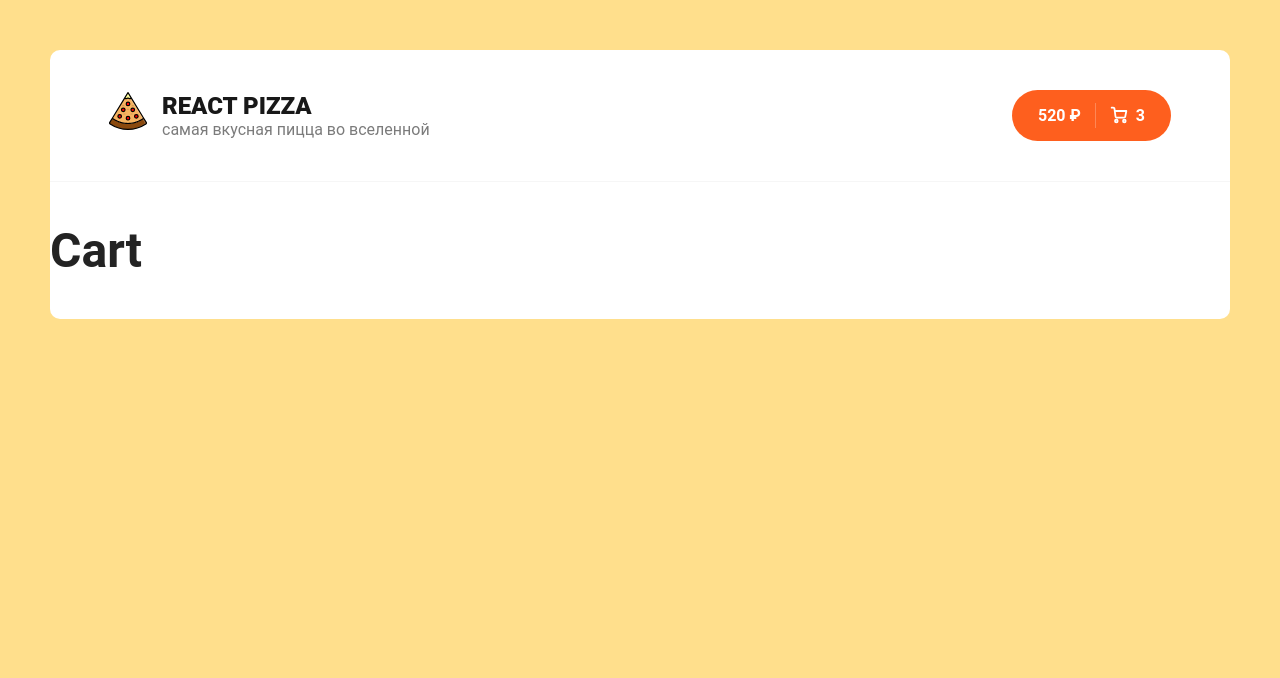
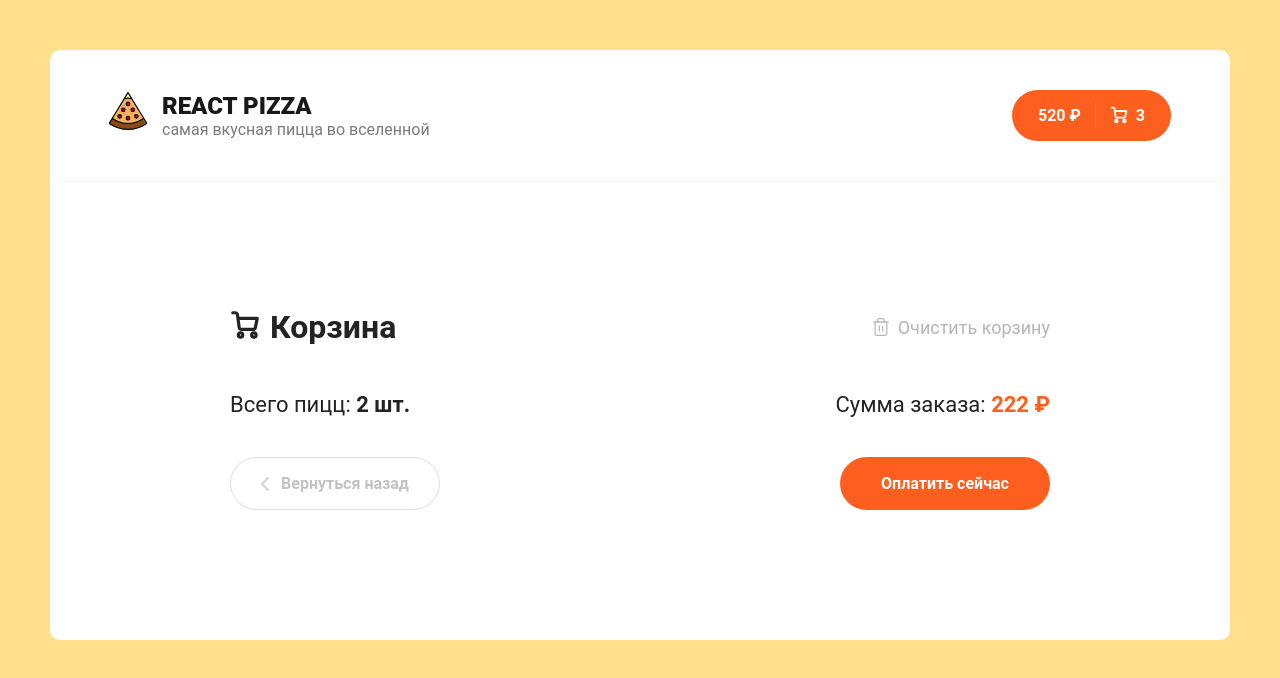
Before and after one commit to Vitalya-Str/pizza-v2, a React (Create React App) app: page /cart in a window 1280 px wide. Shown: the top 678 px of the page. Built offline with nearby package versions, Linux system fonts and the light colour scheme.

Commit message:
#8-9 Filter sort, category

```diff
--- a/src/Components/Cart/Cart.jsx
+++ b/src/Components/Cart/Cart.jsx
@@ -1,9 +1,77 @@
+import { Link } from "react-router-dom";
 
 export const Cart = () => {
+  return (
+    <div className="container container--cart">
+      <div className="cart">
+        <div className="cart__top">
+          <h2 className="content__title">
+            <svg width="18" height="18" viewBox="0 0 18 18" fill="none" xmlns="http://www.w3.org/2000/svg">
+              <path
+                d="M6.33333 16.3333C7.06971 16.3333 7.66667 15.7364 7.66667 15C7.66667 14.2636 7.06971 13.6667 6.33333 13.6667C5.59695 13.6667 5 14.2636 5 15C5 15.7364 5.59695 16.3333 6.33333 16.3333Z"
+                stroke="white"
+                strokeWidth="1.8"
+                strokeLinecap="round"
+                strokeLinejoin="round"
+              ></path>
+              <path
+                d="M14.3333 16.3333C15.0697 16.3333 15.6667 15.7364 15.6667 15C15.6667 14.2636 15.0697 13.6667 14.3333 13.6667C13.597 13.6667 13 14.2636 13 15C13 15.7364 13.597 16.3333 14.3333 16.3333Z"
+                stroke="white"
+                strokeWidth="1.8"
+                strokeLinecap="round"
+                strokeLinejoin="round"
+              ></path>
+              <path
+                d="M4.78002 4.99999H16.3334L15.2134 10.5933C15.1524 10.9003 14.9854 11.176 14.7417 11.3722C14.4979 11.5684 14.1929 11.6727 13.88 11.6667H6.83335C6.50781 11.6694 6.1925 11.553 5.94689 11.3393C5.70128 11.1256 5.54233 10.8295 5.50002 10.5067L4.48669 2.82666C4.44466 2.50615 4.28764 2.21182 4.04482 1.99844C3.80201 1.78505 3.48994 1.66715 3.16669 1.66666H1.66669"
+                stroke="white"
+                strokeWidth="1.8"
+                strokeLinecap="round"
+                strokeLinejoin="round"
+              ></path>
+            </svg>
+            Корзина
+          </h2>
+          <div className="cart__clear">
+            <svg width="20" height="20" viewBox="0 0 20 20" fill="none" xmlns="http://www.w3.org/2000/svg">
+              <path d="M2.5 5H4.16667H17.5" stroke="#B6B6B6" strokeWidth="1.2" strokeLinecap="round" strokeLinejoin="round"></path>
+              <path
+                d="M6.66663 5.00001V3.33334C6.66663 2.89131 6.84222 2.46739 7.15478 2.15483C7.46734 1.84227 7.89127 1.66667 8.33329 1.66667H11.6666C12.1087 1.66667 12.5326 1.84227 12.8451 2.15483C13.1577 2.46739 13.3333 2.89131 13.3333 3.33334V5.00001M15.8333 5.00001V16.6667C15.8333 17.1087 15.6577 17.5326 15.3451 17.8452C15.0326 18.1577 14.6087 18.3333 14.1666 18.3333H5.83329C5.39127 18.3333 4.96734 18.1577 4.65478 17.8452C4.34222 17.5326 4.16663 17.1087 4.16663 16.6667V5.00001H15.8333Z"
+                stroke="#B6B6B6"
+                strokeWidth="1.2"
+                strokeLinecap="round"
+                strokeLinejoin="round"
+              ></path>
+              <path d="M8.33337 9.16667V14.1667" stroke="#B6B6B6" strokeWidth="1.2" strokeLinecap="round" strokeLinejoin="round"></path>
+              <path d="M11.6666 9.16667V14.1667" stroke="#B6B6B6" strokeWidth="1.2" strokeLinecap="round" strokeLinejoin="round"></path>
+            </svg>
 
-  return (
-    <div>
-      <h1>Cart</h1>
+            <span>Очистить корзину</span>
+          </div>
+        </div>
+        <div className="content__items"></div>
+        <div className="cart__bottom">
+          <div className="cart__bottom-details">
+            <span>
+              Всего пицц: <b>2 шт.</b>{" "}
+            </span>
+            <span>
+              Сумма заказа: <b>222 ₽</b>{" "}
+            </span>
+          </div>
+          <div className="cart__bottom-buttons">
+            <Link to="/" className="button button--outline button--add go-back-btn">
+              <svg width="8" height="14" viewBox="0 0 8 14" fill="none" xmlns="http://www.w3.org/2000/svg">
+                <path d="M7 13L1 6.93015L6.86175 1" stroke="#D3D3D3" strokeWidth="1.5" strokeLinecap="round" strokeLinejoin="round"></path>
+              </svg>
+
+              <span>Вернуться назад</span>
+            </Link>
+            <div className="button pay-btn">
+              <span>Оплатить сейчас</span>
+            </div>
+          </div>
+        </div>
+      </div>
     </div>
-  )
-}
+  );
+};
--- a/src/Components/Home/Categories.jsx
+++ b/src/Components/Home/Categories.jsx
@@ -1,19 +1,11 @@
-import { useState } from "react";
-
-export const Categories = () => {
-  const [activeIndex, setActiveIndex] = useState(0);
-
-  const categories = ["Мясные", "Вегетарианская", "Гриль", "Острые", "Закрытые"];
-
-  const onCategories = (index) => {
-    setActiveIndex(index);
-  };
+export const Categories = ({ categoryIndex, setCategoryIndex }) => {
+  const categories = ["Все", "Мясные", "Вегетарианская", "Гриль", "Острые", "Закрытые"];
 
   return (
     <div className="categories">
       <ul>
         {categories.map((category, i) => (
-          <li key={i} onClick={() => onCategories(i)} className={activeIndex === i ? "active" : ""}>
+          <li key={i} onClick={() => setCategoryIndex(i)} className={categoryIndex === i ? "active" : ""}>
             {category}
           </li>
         ))}
--- a/src/Components/Home/Home.jsx
+++ b/src/Components/Home/Home.jsx
@@ -7,21 +7,31 @@
 export const Home = () => {
   const [items, setItems] = useState([]);
   const [isLoader, setIsLoader] = useState(true);
+  const [categoryIndex, setCategoryIndex] = useState(0);
+  const [sortList, setSortList] = useState({
+    name: "популярности",
+    sortProperty: "rating",
+  });
+  const [orderType, setOrderType] = useState("asc");
+
+  const category = categoryIndex === 0 ? "" : `category=${categoryIndex}`;
 
   useEffect(() => {
-    fetch("https://6783e7b58b6c7a1316f60805.mockapi.io/Pizza-v2")
+    setIsLoader(true);
+    fetch(`https://6783e7b58b6c7a1316f60805.mockapi.io/Pizza-v2?${category}&sortBy=${sortList.sortProperty}&order=${orderType}`)
+      .then((res) => res.json())
       .then((res) => {
-        return res.json();
-      })
-      .then((res) => setItems(res));
-    setIsLoader(false);
-  }, []);
+        setItems(res);
+        setIsLoader(false);
+      });
+    window.scrollTo(0, 0);
+  }, [category, sortList, orderType]);
   return (
     <>
       <div className="container">
         <div className="content__top">
-          <Categories />
-          <Sort />
+          <Categories categoryIndex={categoryIndex} setCategoryIndex={setCategoryIndex} />
+          <Sort sortList={sortList} setSortList={setSortList} setOrderType={setOrderType} orderType={orderType} />
         </div>
         <h2 className="content__title">Все пиццы</h2>
         <div className="content__items">
--- a/src/Components/Home/Sort.jsx
+++ b/src/Components/Home/Sort.jsx
@@ -1,16 +1,29 @@
 import { useState } from "react";
+import s from "./Sort.module.scss";
 
-export const Sort = () => {
+export const Sort = ({ sortList, setSortList, setOrderType, orderType }) => {
   const [open, setOpen] = useState(false);
-  const [sortList, setSortList] = useState(0);
 
-  const list = ["популярности", "цене", "алфавиту"];
-  const listItem = list[sortList];
+  const list = [
+    {
+      name: "популярности",
+      sortProperty: "rating",
+    },
+    {
+      name: "цене",
+      sortProperty: "price",
+    },
+    {
+      name: "алфавиту",
+      sortProperty: "title",
+    },
+  ];
 
   const setSortListItem = (i) => {
     setSortList(i);
     setOpen(!open);
   };
+  console.log(orderType);
 
   return (
     <div className="sort">
@@ -22,14 +35,22 @@
           />
         </svg>
         <b>Сортировка по:</b>
-        <span onClick={() => setOpen(!open)}>{listItem}</span>
+        <div className={s.root}>
+          <button className={orderType === "asc" ? s.activeButton : ""} onClick={() => setOrderType("asc")}>
+            ↑
+          </button>
+          <button className={orderType === "desc" ? s.activeButton : ""} onClick={() => setOrderType("desc")}>
+            ↓
+          </button>
+        </div>
+        <span onClick={() => setOpen(!open)}>{sortList.name}</span>
       </div>
       {open && (
         <div className="sort__popup">
           <ul>
-            {list.map((lable, i) => (
-              <li key={i} onClick={() => setSortListItem(i)} className={sortList === i ? "active" : ""}>
-                {lable}
+            {list.map((obj, i) => (
+              <li key={i} onClick={() => setSortListItem(obj)} className={sortList.name === obj.name ? "active" : ""}>
+                {obj.name}
               </li>
             ))}
           </ul>
--- /dev/null
+++ b/src/Components/Home/Sort.module.scss
@@ -0,0 +1,27 @@
+.root {
+  display: flex;
+  justify-content: center;
+
+  button {
+    text-align: center;
+    width: 35px;
+    height: 35px;
+    padding: 5px;
+    border: 1px solid #fe5f1e;
+    border-radius: 30px;
+    margin-right: 5px;
+    cursor: pointer;
+    background-color: white;
+    color: #fe5f1e;
+
+    &:hover {
+      background-color: #fe5f1e;
+      color: white;
+    }
+
+  }
+  .activeButton {
+      background-color: #fe5f1e;
+      color: white;
+    }
+}
--- a/src/scss/app.scss
+++ b/src/scss/app.scss
@@ -1,8 +1,8 @@
-@import './variables';
-@import './variables';
-@import './libs/normalize';
+@import "./variables";
+@import "./variables";
+@import "./libs/normalize";
 
-@import 'components/all';
+@import "components/all";
 
 body {
   background-color: $background;
@@ -25,9 +25,10 @@
   }
 
   &__items {
-    display: flex;
-    flex-wrap: wrap;
-    justify-content: space-between;
+    display: grid;
+    grid-template-columns: repeat(auto-fit, minmax(280px, 1fr));
+    gap: 10px 20px;
+    justify-items: center;
   }
 
   &__top {
--- a/src/scss/components/_categories.scss
+++ b/src/scss/components/_categories.scss
@@ -1,4 +1,4 @@
-@import '../variables';
+@import "../variables";
 
 .categories {
   ul {
@@ -27,5 +27,12 @@
         color: #fff;
       }
     }
+    @media (max-width: 1155px) {
+      flex-wrap: wrap;
+      justify-content: center;
+      li {
+        margin-bottom: 15px;
+      }
+    }
   }
 }
```
